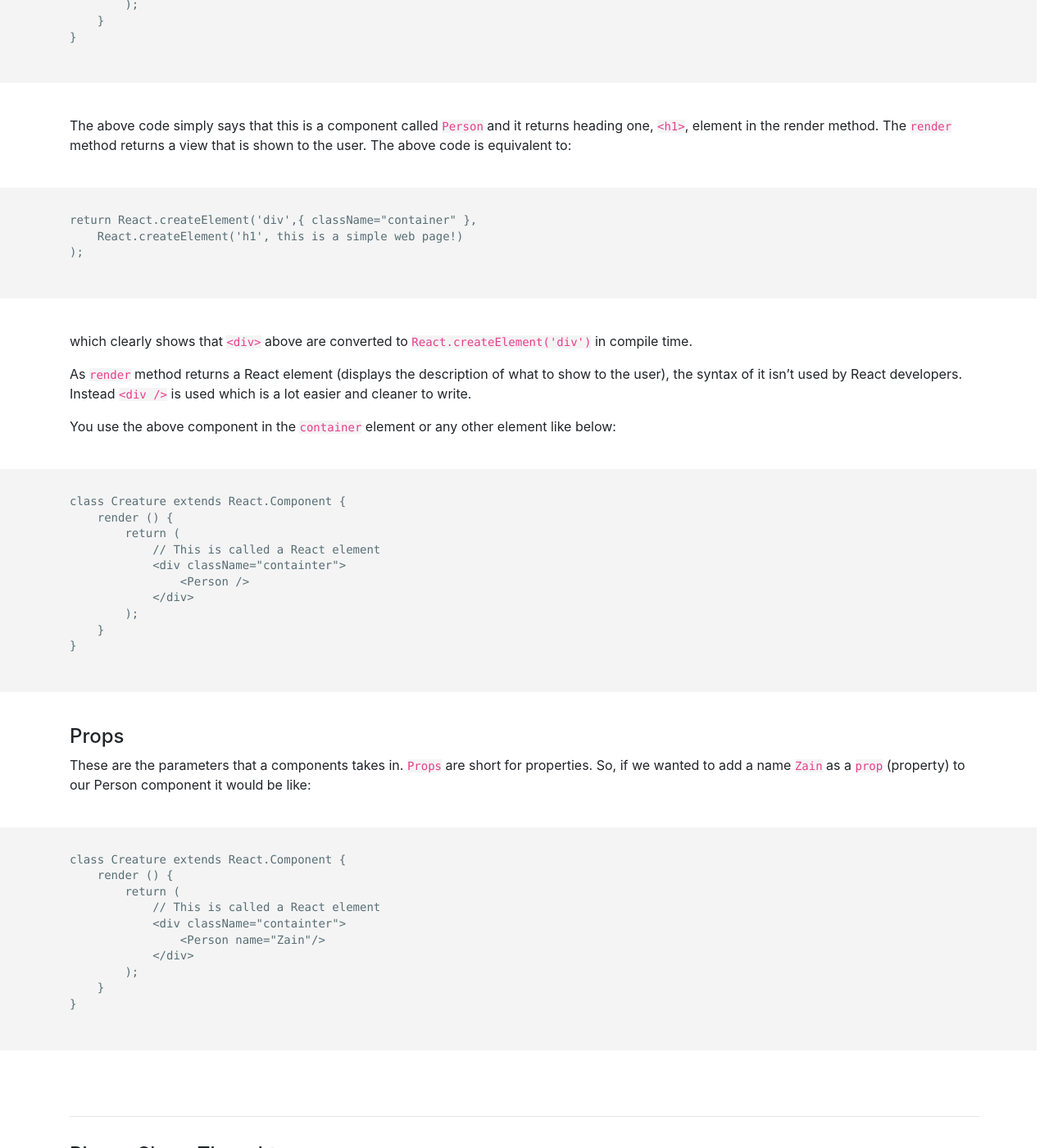
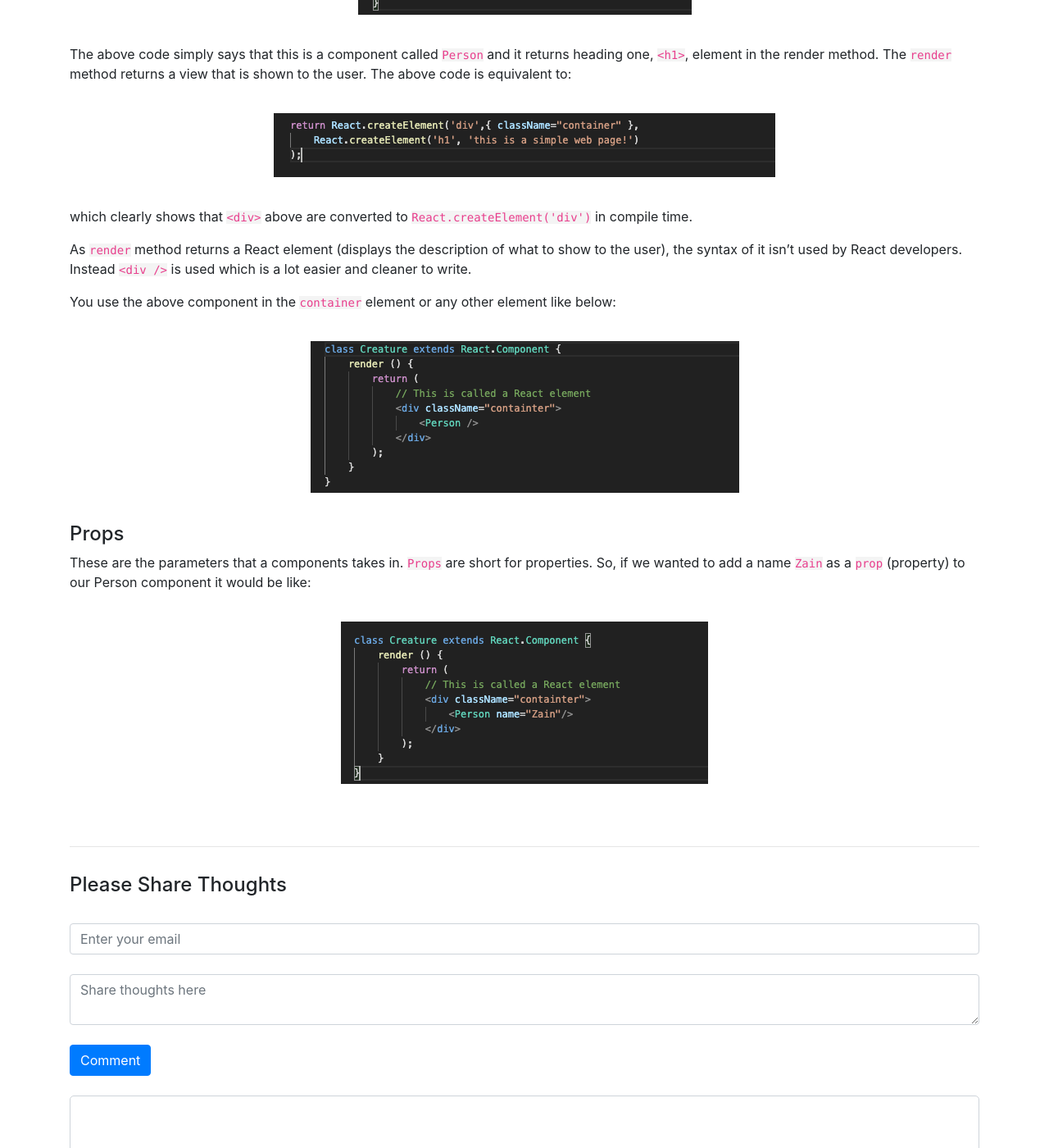
Before and after one commit to zainafzal88/blog, a Jekyll site: the page built from _posts/2020-09-12-react-fundamentals.md, in a window 1280 px wide and 1400 px high, scrolled down 994 px. Shown: the whole window at 82% size. Built offline with Jekyll 4.4.1, drawn with Linux system fonts in a browser that asks for light colours; some of the changed text lies outside the part shown.

Commit message:
react-blog-part-1-improvements

````diff
--- a/_posts/2020-09-12-react-fundamentals.md
+++ b/_posts/2020-09-12-react-fundamentals.md
@@ -25,52 +25,24 @@ Some important aspects to know about components are:
 * include a `render()` method which returns the HTML
 
 So let's understand with a very simple example. If you want to place a heading on a web page saying `My name is Zain`, then it will be in its own component like below:
-```
-class Person extends React.Component {
-    render () {
-        return (
-            <h1>My name is Zain</h1>;
-        );
-    }
-}
-```
+<p align="center">
+  <img src="/assets/images/2020-09-12/1.png">
+</p>
 The above code simply says that this is a component called `Person` and it returns heading one, `<h1>`, element in the render method. The `render` method returns a view that is shown to the user. The above code is equivalent to:
-```
-return React.createElement('div',{ className="container" },
-    React.createElement('h1', this is a simple web page!)
-);
-```
+<p align="center">
+  <img src="/assets/images/2020-09-12/2.png">
+</p>
 which clearly shows that `<div>` above are converted to  `React.createElement('div')` in compile time.
 
 As `render` method returns a React element (displays the description of what to show to the user), the syntax of it isn't used by React developers. Instead `<div />` is used which is a lot easier and cleaner to write.
 
 You use the above component in the `container` element or any other element like below:
-```
-class Creature extends React.Component {
-    render () {
-        return (
-            // This is called a React element
-            <div className="containter">
-                <Person />
-            </div>
-        );
-    }
-}
-```
-
-
+<p align="center">
+  <img src="/assets/images/2020-09-12/3.png">
+</p>
 
 #### Props
 These are the parameters that a components takes in. `Props` are short for properties. So, if we wanted to add a name `Zain` as a `prop` (property) to our Person component it would be like:
-```
-class Creature extends React.Component {
-    render () {
-        return (
-            // This is called a React element
-            <div className="containter">
-                <Person name="Zain"/>
-            </div>
-        );
-    }
-}
-```
+<p align="center">
+  <img src="/assets/images/2020-09-12/4.png">
+</p>
````
Also changed, not shown: assets/images/2020-09-12/1.png (added), assets/images/2020-09-12/2.png (added), assets/images/2020-09-12/3.png (added), assets/images/2020-09-12/4.png (added).
